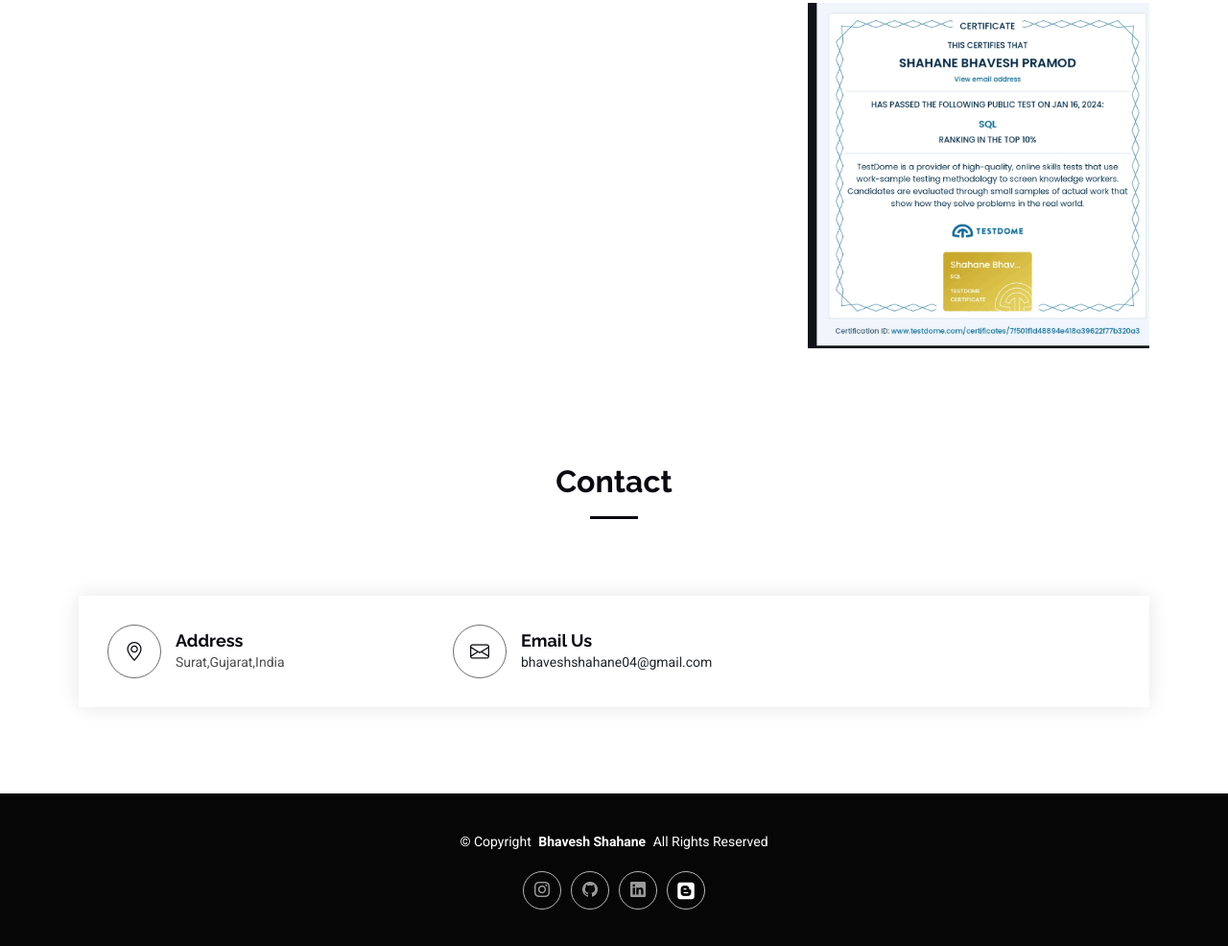
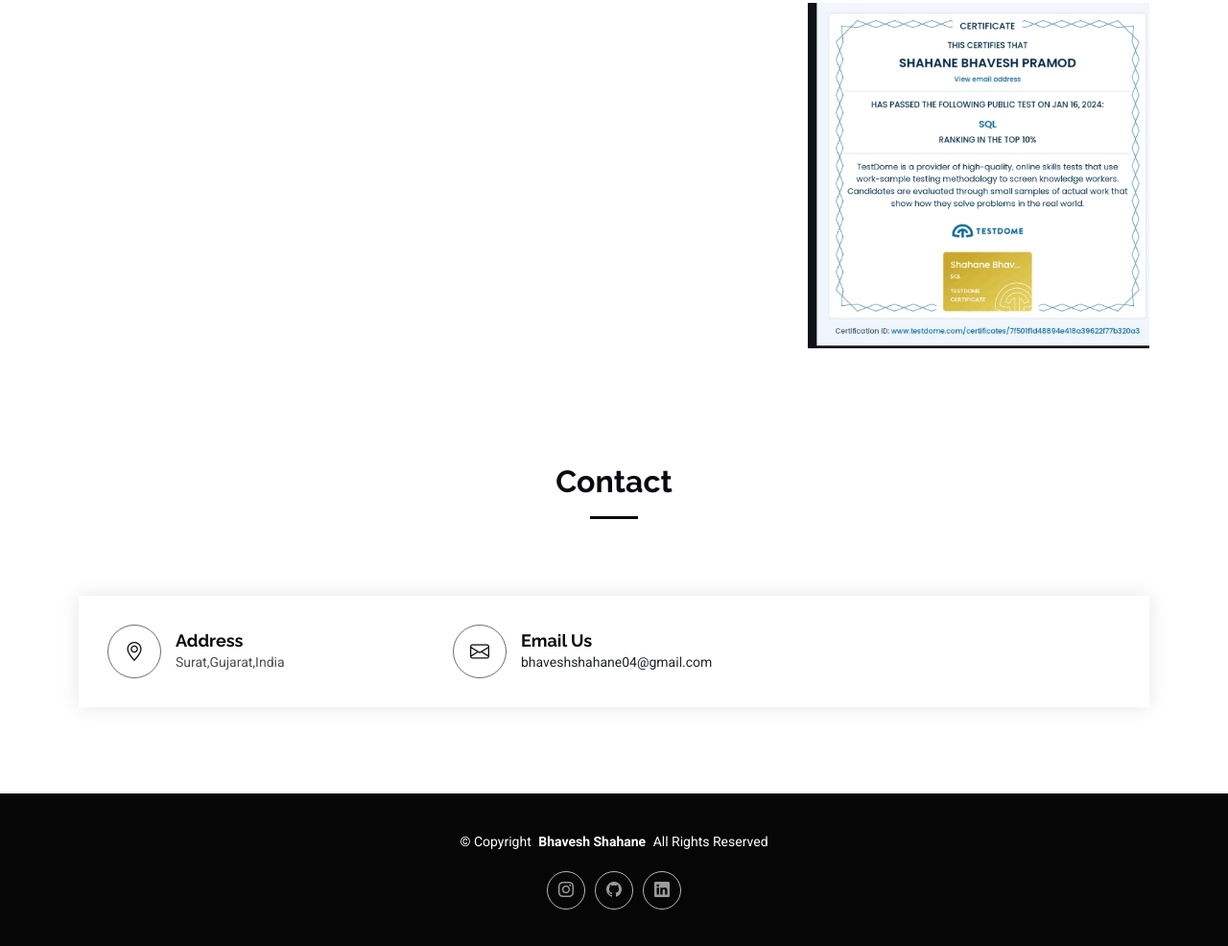
Before and after one commit to bhaveshshahane/bhaveshshahane.github.io, a plain HTML site: page index.html in a window 1280 px wide. Shown: the part 4587-5573 px from the top of the page at 96% size. Drawn offline with Linux system fonts and the light colour scheme.

Commit message:
Update index.html

```diff
--- a/index.html
+++ b/index.html
@@ -413,7 +413,6 @@
         <a href="https://www.instagram.com/bhavesh_shahane" aria-label="Instagram" target="_blank"><i class="bi bi-instagram"></i></a>
         <a href="https://github.com/bhaveshshahane" aria-label="Github" target="_blank"><i class="bi bi-github"></i></a>
         <a href="https://www.linkedin.com/in/bhavesh-shahane-865724262" aria-label="Linkedin" target="_blank"><i class="bi bi-linkedin"></i></a>
-        <a href="https://bhaveshshahane.blogspot.com" aria-label="Blogger" target="_blank"><i class="fa-brands fa-blogger fa-lg" style="color:white"></i></a>
       </div>
     </div>
   </footer>
```
